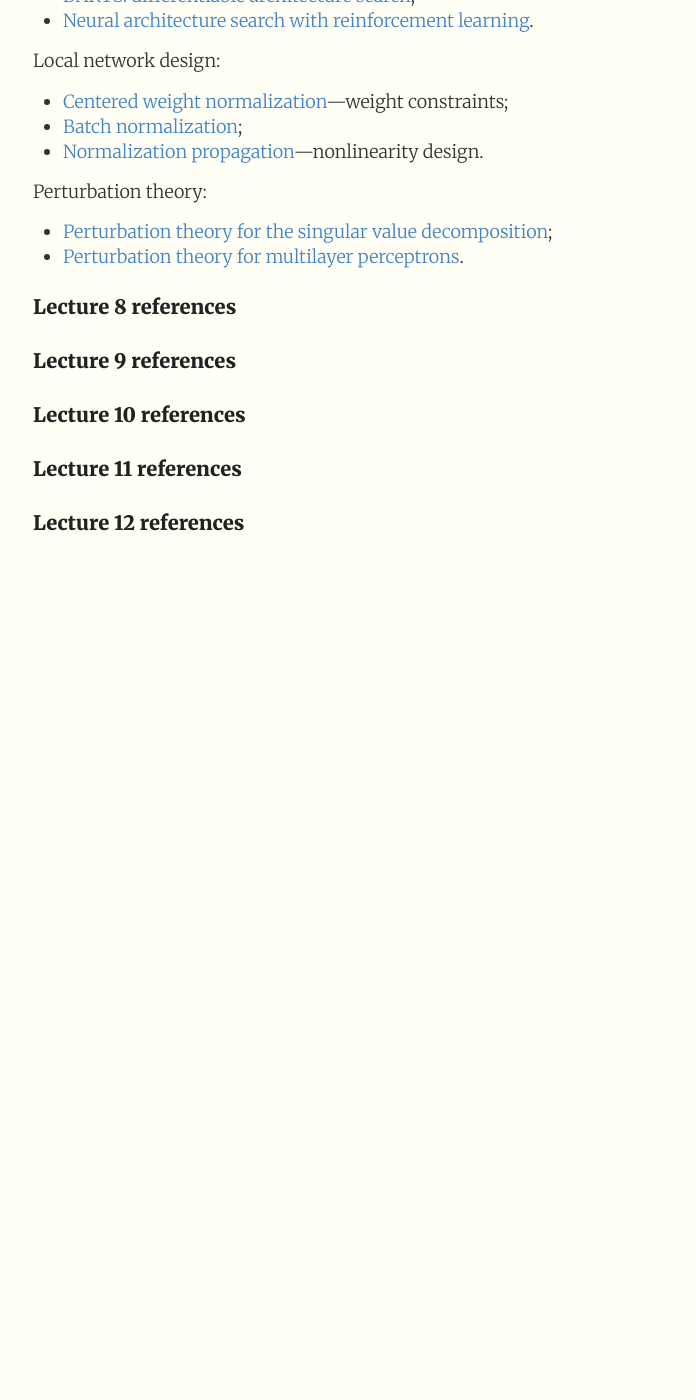
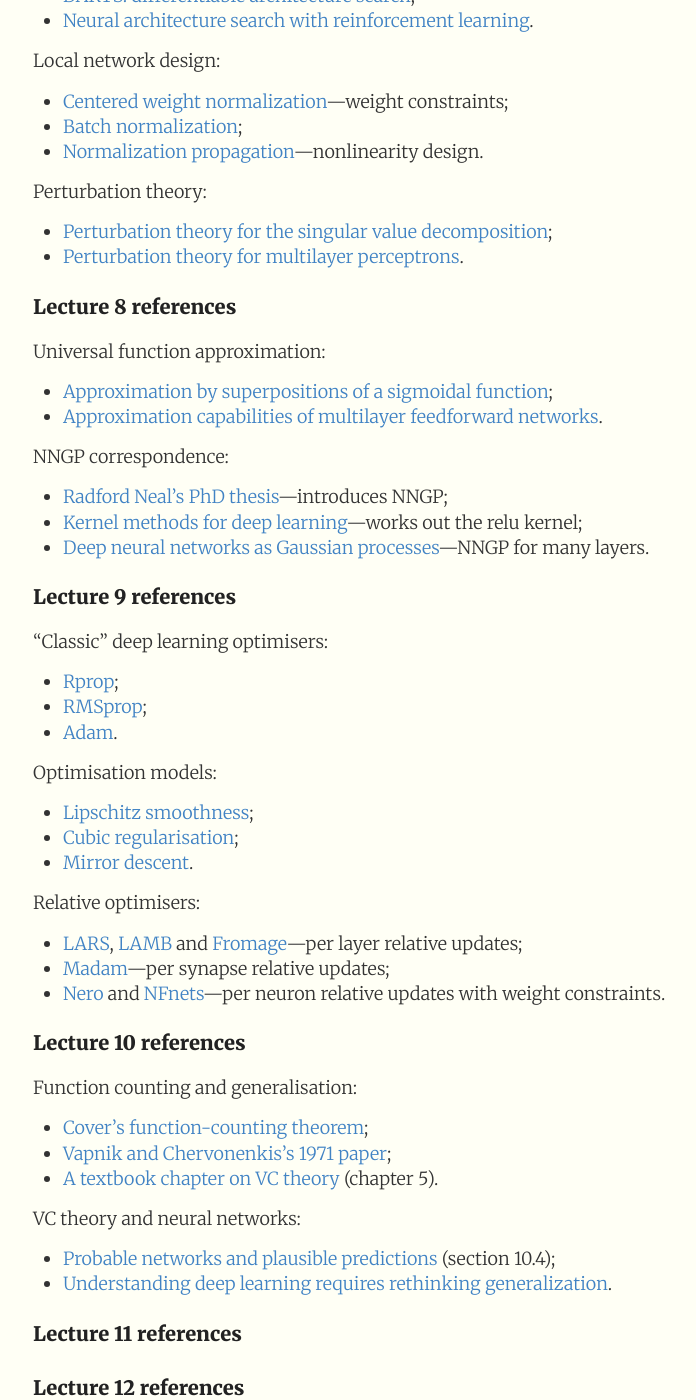
Before and after one commit to 1five9/1five9.github.io, a Jekyll site: the page built from learning.md, in a window 1280 px wide and 1400 px high, scrolled down 1122 px. Shown: the whole window, without its empty margins (242-938 px from the left). Built offline with Jekyll 4.4.1, drawn with Linux system fonts in a browser that asks for light colours; before the commit the page ends 1752 px from its top, so only the background shows below that.

Commit message:
lec 8,9,10 refs

```diff
--- a/learning.md
+++ b/learning.md
@@ -44,7 +44,43 @@ Perturbation theory:
 - [Perturbation theory for multilayer perceptrons](https://arxiv.org/abs/2002.03432).
 
 ### Lecture 8 references
+
+Universal function approximation:
+- [Approximation by superpositions of a sigmoidal function](https://link.springer.com/article/10.1007/BF02551274);
+- [Approximation capabilities of multilayer feedforward networks](https://www.sciencedirect.com/science/article/abs/pii/089360809190009T).
+
+NNGP correspondence:
+- [Radford Neal's PhD thesis](http://www.cs.toronto.edu/~radford/ftp/thesis.pdf)—introduces NNGP;
+- [Kernel methods for deep learning](https://papers.nips.cc/paper/2009/hash/5751ec3e9a4feab575962e78e006250d-Abstract.html)—works out the relu kernel;
+- [Deep neural networks as Gaussian processes](https://arxiv.org/abs/1711.00165)—NNGP for many layers.
+
 ### Lecture 9 references
+
+"Classic" deep learning optimisers:
+- [Rprop](https://ieeexplore.ieee.org/document/298623);
+- [RMSprop](http://www.cs.toronto.edu/~hinton/coursera/lecture6/lec6.pdf);
+- [Adam](https://arxiv.org/abs/1412.6980).
+
+Optimisation models:
+- [Lipschitz smoothness](http://www.seas.ucla.edu/~vandenbe/236C/lectures/gradient.pdf);
+- [Cubic regularisation](https://link.springer.com/article/10.1007/s10107-006-0706-8);
+- [Mirror descent](http://www.princeton.edu/~yc5/ele522_optimization/lectures/mirror_descent.pdf).
+
+Relative optimisers:
+- [LARS](https://arxiv.org/abs/1708.03888), [LAMB](https://arxiv.org/abs/1904.00962) and [Fromage](https://arxiv.org/abs/2002.03432)—per layer relative updates;
+- [Madam](https://arxiv.org/abs/2006.14560)—per synapse relative updates;
+- [Nero](https://arxiv.org/abs/2102.07227) and [NFnets](https://arxiv.org/abs/2102.06171)—per neuron relative updates with weight constraints.
+
 ### Lecture 10 references
+
+Function counting and generalisation:
+- [Cover's function-counting theorem](https://isl.stanford.edu/~cover/papers/paper2.pdf);
+- [Vapnik and Chervonenkis's 1971 paper](https://epubs.siam.org/doi/10.1137/1116025);
+- [A textbook chapter on VC theory](http://agbs.kyb.tuebingen.mpg.de/lwk/) (chapter 5).
+
+VC theory and neural networks:
+- [Probable networks and plausible predictions](http://www.inference.org.uk/mackay/network.pdf) (section 10.4);
+- [Understanding deep learning requires rethinking generalization](https://arxiv.org/abs/1611.03530).
+
 ### Lecture 11 references
 ### Lecture 12 references
```
